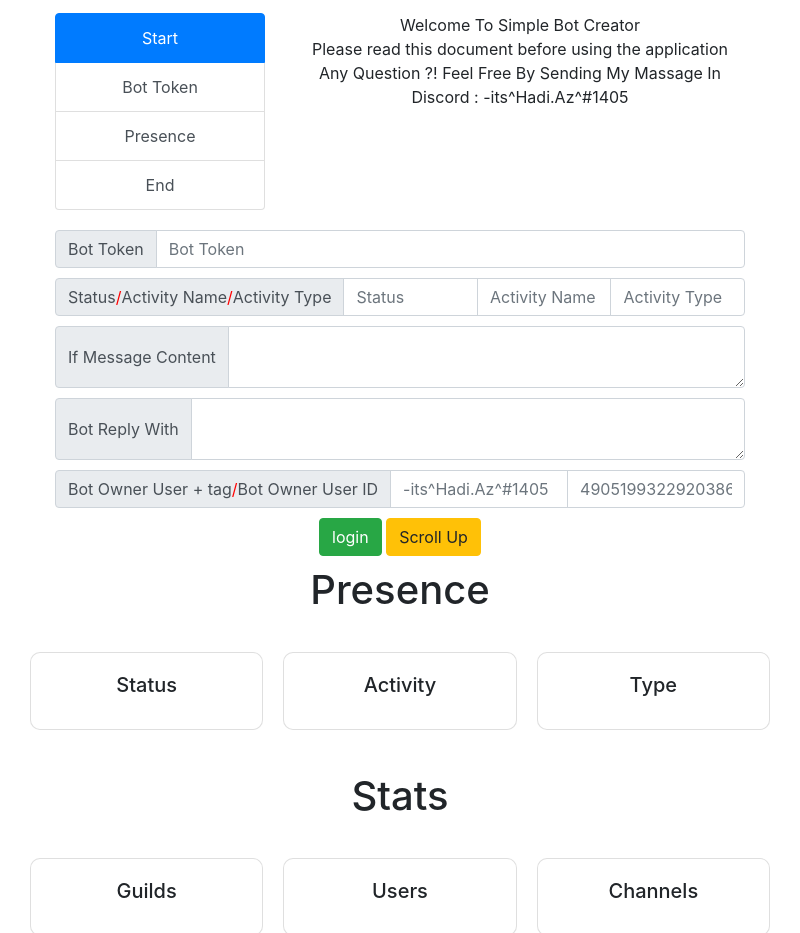
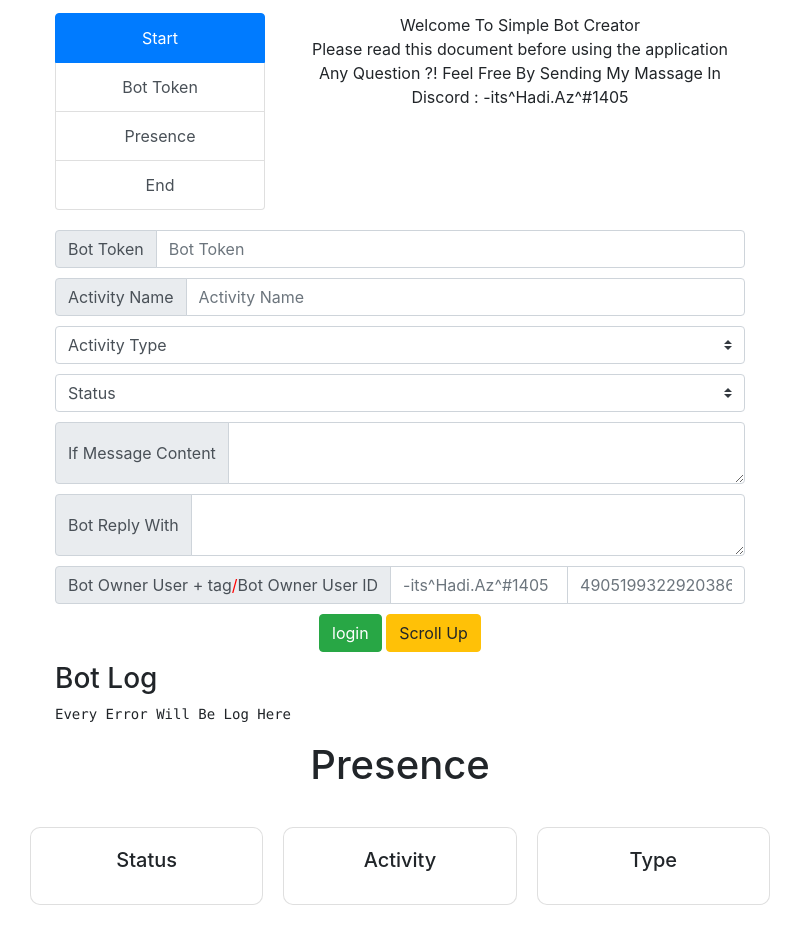
Before and after one commit to SeTar-Bot/Simple-Bot-Creator, an Electron app: page index.html in a window 800 px wide. Shown: the part 167-1100 px from the top of the page. Drawn offline with nearby package versions, Linux system fonts and the light colour scheme.

Commit message:
✨ | Added Log

```diff
--- a/index.html
+++ b/index.html
@@ -17,6 +17,9 @@
   <script src="https://cdn.jsdelivr.net/npm/popper.js@1.16.1/dist/umd/popper.min.js" integrity="sha384-9/reFTGAW83EW2RDu2S0VKaIzap3H66lZH81PoYlFhbGU+6BZp6G7niu735Sk7lN" crossorigin="anonymous"></script>
   <script src="https://cdn.jsdelivr.net/npm/bootstrap@4.6.0/dist/js/bootstrap.min.js" integrity="sha384-+YQ4JLhjyBLPDQt//I+STsc9iw4uQqACwlvpslubQzn4u2UU2UFM80nGisd026JF" crossorigin="anonymous"></script>
   <link href="vendor/style/main.css" rel="stylesheet">
+  <link rel="stylesheet" href="vendor/style/log-colors.css">
+  <link rel="stylesheet" href="vendor/style/org.css">
+
 </head>
 
 <body>
@@ -76,12 +79,27 @@
 
         <div class="down10 input-group">
           <div class="input-group-prepend">
-            <span class="input-group-text">Status <span style="color: red;"> / </span> Activity Name <span style="color: red;"> / </span> Activity Type</span>
+            <span class="input-group-text">Activity Name</span>
           </div>
-          <input type="text" id="status"  placeholder="Status" class="form-control">
           <input type="text" id="activity_name" placeholder="Activity Name" class="form-control">
-          <input type="text" id="activity_type" placeholder="Activity Type" class="form-control">
         </div>
+
+        <select id="activity_type" class="down10 custom-select">
+          <option selected>Activity Type</option>
+          <option >PLAYING</option>
+          <option >LISTENING</option>
+          <option >WATCHING</option>
+        </select>
+
+        <select id="status" class="down10 custom-select">
+          <option selected>Status</option>
+          <option class="online">online</option>
+          <option class="idle">idle</option>
+          <option class="dnd">dnd</option>
+          <option class="invis">invisible</option>
+        </select>
+
+
 
         <div class="down10 input-group">
           <div class="input-group-prepend">
@@ -106,13 +124,28 @@
         </div>
 
         <div class="down10">
-          <a href="#info">
+          <a>
             <button type="button" class="btn btn-success" onclick="getinfo()">login</button>
           </a>
           <a href="#start">
             <button type="button" class="btn btn-warning">Scroll Up</button>
           </a>
         </div>
+
+
+        <div class="build-view limit-width">
+          <div class="flex justify-between">
+            <div class="page-breadcrumb">
+              <h3 style="text-align: left;">Bot Log</h3>
+            </div>
+          </div>
+          <div class="build-stream build-stream-full ember-view">
+            <div class="build-stream-output">
+              <pre id="errorbox" class="build-stream-line" style="text-align: left;">Every Error Will Be Log Here</pre>
+            </div>
+          </div>
+        </div>
+
 
 
       </div>
```
